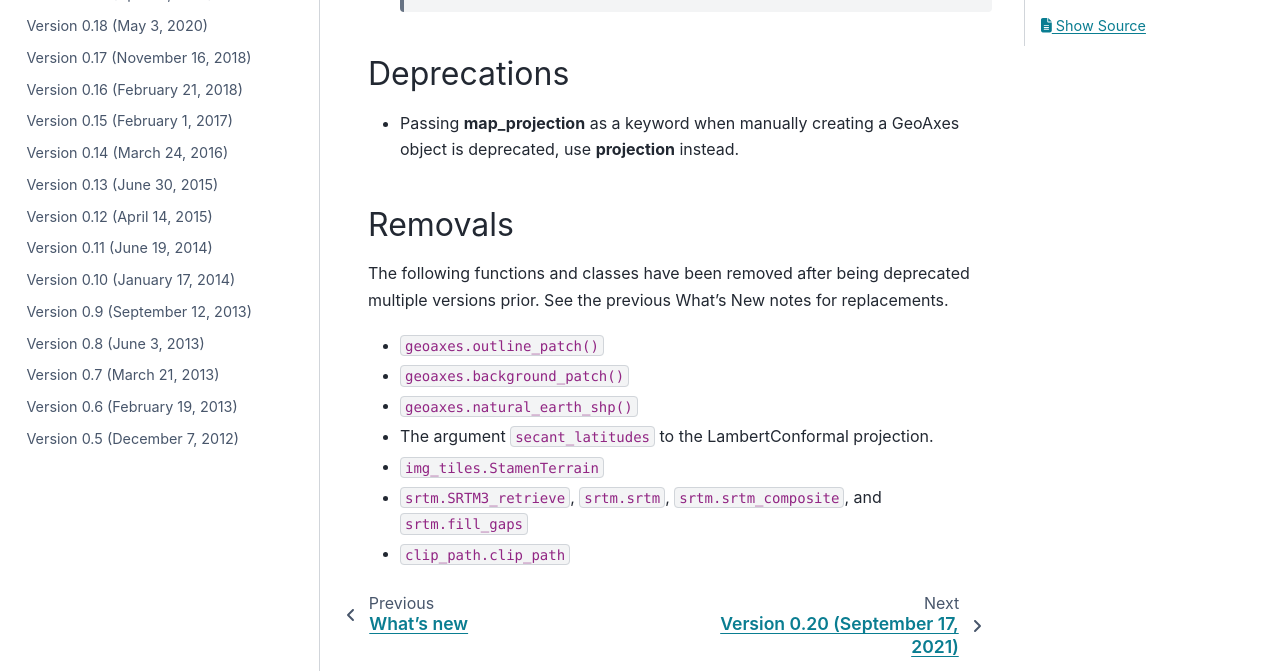
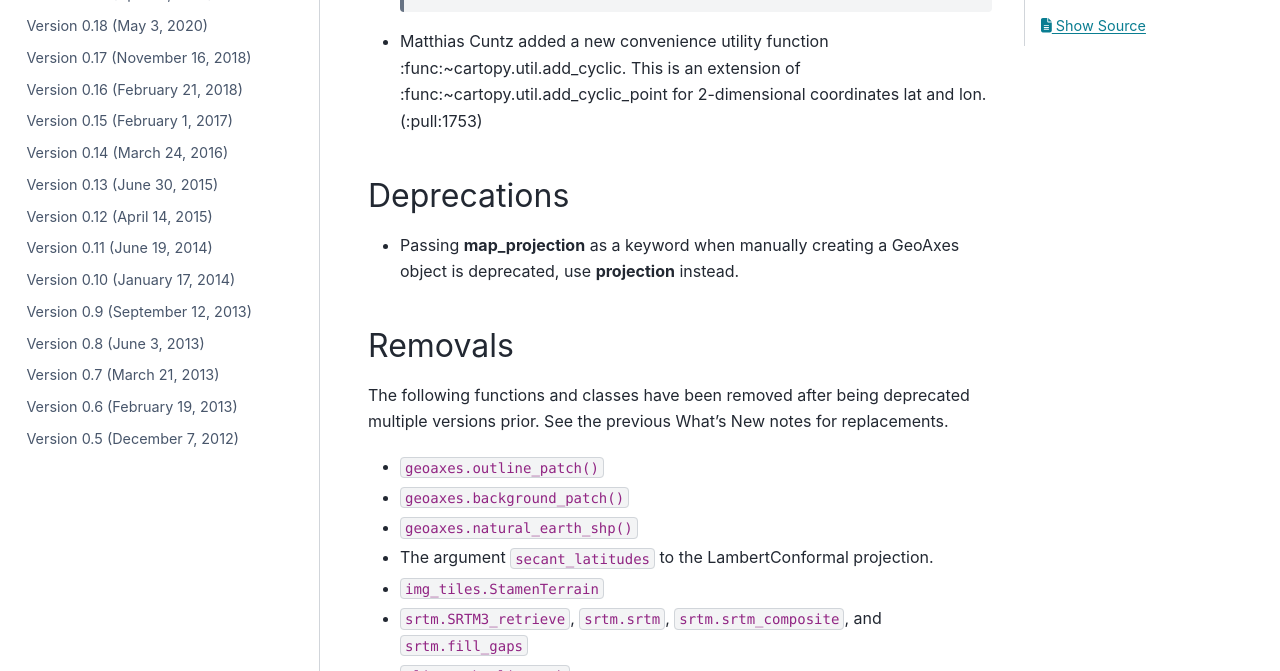
Before and after one commit to SciTools/cartopy, a Sphinx documentation site: the page built from docs/source/whatsnew/v0.21.rst, in a window 1280 px wide and 900 px high, scrolled down 1053 px, cut to the strip 229-900 px from the top of the window. Built offline with Sphinx 7.4.7 and the PyData theme 0.15.4, drawn with Linux system fonts in a browser that asks for light colours; pages that are not in the unit, such as notebooks, are missing from menus; the version number could not be read and is left out; comment, search, counter and statistics services are not loaded.

Commit message:
Added add_cyclic to API reference and What's new Version 0.21

```diff
--- a/docs/source/reference/transformations.rst
+++ b/docs/source/reference/transformations.rst
@@ -34,6 +34,8 @@ Longitude wrapping
    :toctree: generated/
 
     util.add_cyclic_point
+    util.add_cyclic
+
 
 LinearRing/LineString projection
 ~~~~~~~~~~~~~~~~~~~~~~~~~~~~~~~~
--- a/docs/source/whatsnew/v0.21.rst
+++ b/docs/source/whatsnew/v0.21.rst
@@ -114,6 +114,11 @@ Features
 
         plt.show()
 
+* Matthias Cuntz added a new convenience utility function
+  :func:~cartopy.util.add_cyclic. This is an extension of
+  :func:~cartopy.util.add_cyclic_point for 2-dimensional coordinates lat and
+  lon. (:pull:1753)
+
 Deprecations
 ------------
 
```
Also changed, not shown: 1 other file.
